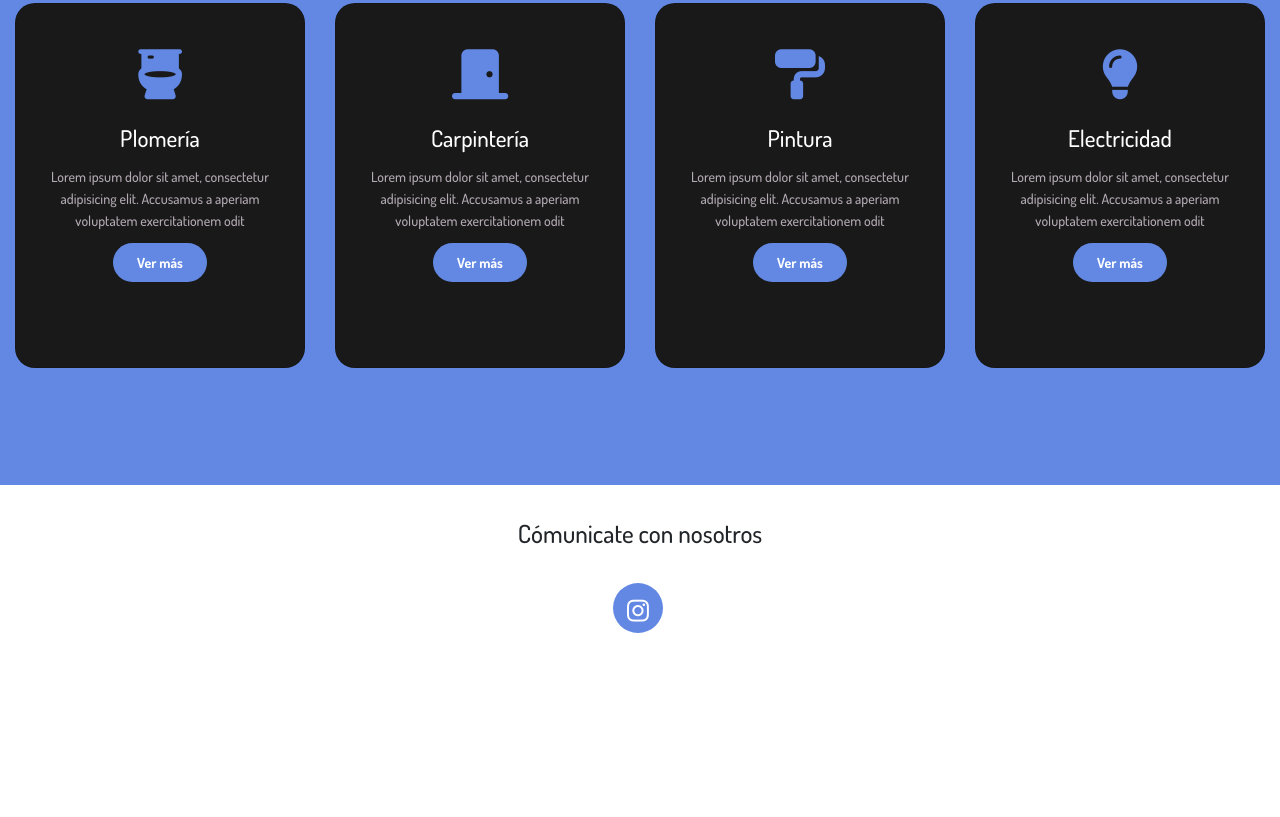
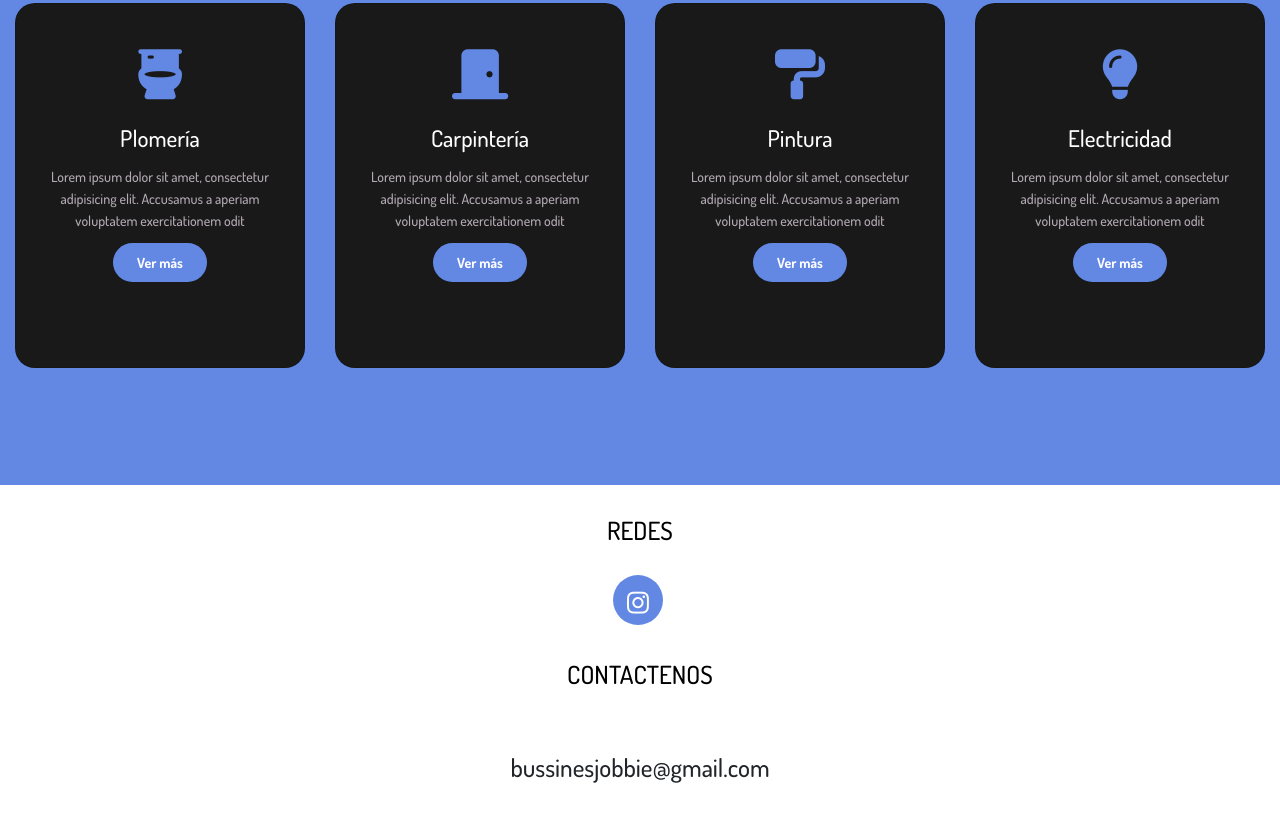
Before and after one commit to danielgonzalezh/jobbieFront, a plain HTML site: page index.html in a window 1280 px wide. Shown: the part 1065-1882 px from the top of the page. Before the commit the page ends 1702 px from the top, so only its background shows below. Drawn offline with nearby package versions, Linux system fonts and the light colour scheme.

Commit message:
se trabajo en footer

```diff
--- a/index.html
+++ b/index.html
@@ -109,10 +109,19 @@
                     </div>
     </main>
     <footer>
-      <div class="rounded-social-buttons">
-                        <p class="social">Cómunicate con nosotros</p>
-                        <a class="social-button instagram" href="https://www.instagram.com/businessjobbie/" target="_blank"><i class="fab fa-instagram"></i></a>
-                    </div>
+
+       <div class="container-footer">
+              <div class="rounded-social-buttons">
+                  <h1 class="social">REDES</h1>
+                  <a class="social-button instagram" href="https://www.instagram.com/businessjobbie/" target="_blank"><i class="fab fa-instagram"></i></a>
+
+              </div>
+              <div class="rounded-social-buttons">
+                  <h1 class="social">CONTACTENOS</h1>
+                  <label class="social">bussinesjobbie@gmail.com</label>
+              </div>
+      </div>
+
     </footer>
     <script src="https://cdn.jsdelivr.net/npm/bootstrap@5.1.3/dist/js/bootstrap.bundle.min.js" integrity="sha384-ka7Sk0Gln4gmtz2MlQnikT1wXgYsOg+OMhuP+IlRH9sENBO0LRn5q+8nbTov4+1p" crossorigin="anonymous"></script>
     <script src="https://kit.fontawesome.com/3675f85246.js" crossorigin="anonymous"></script>
```
Also changed, not shown: images/iconoCorreo.png (added).
